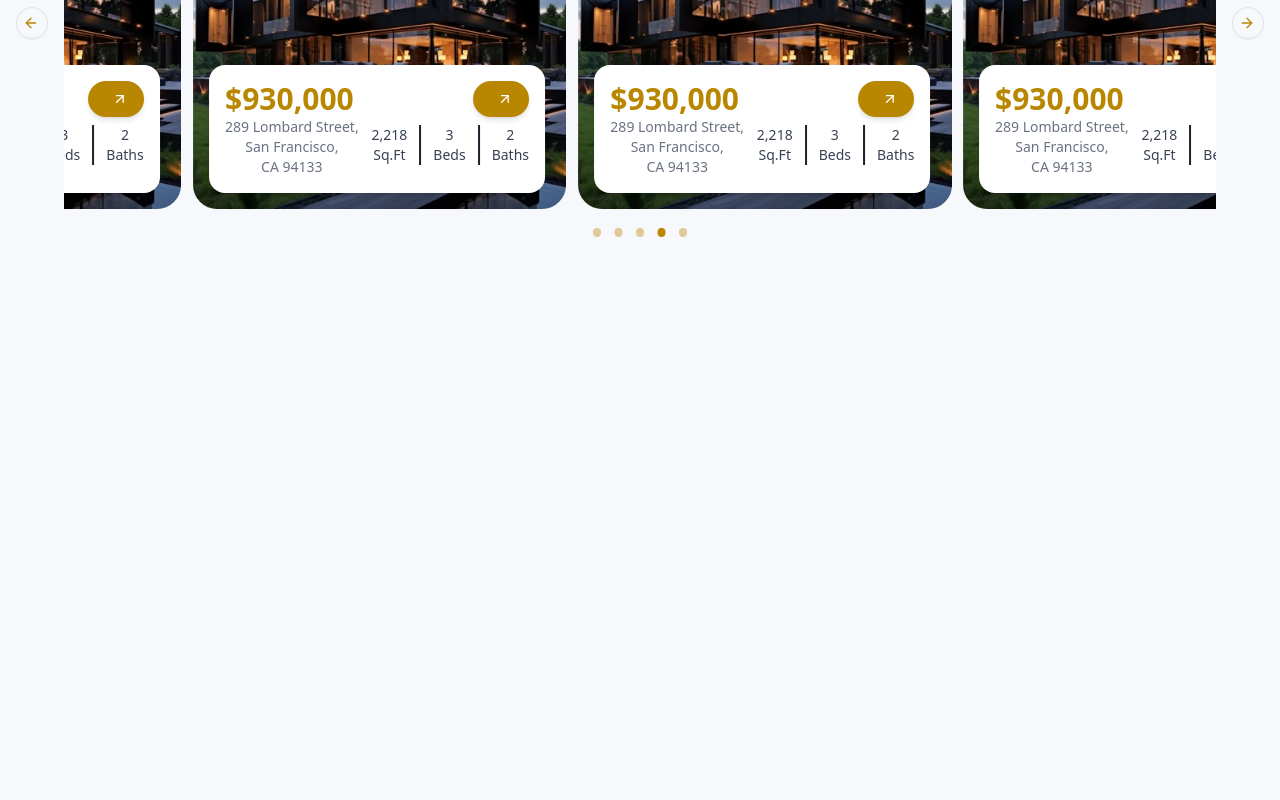
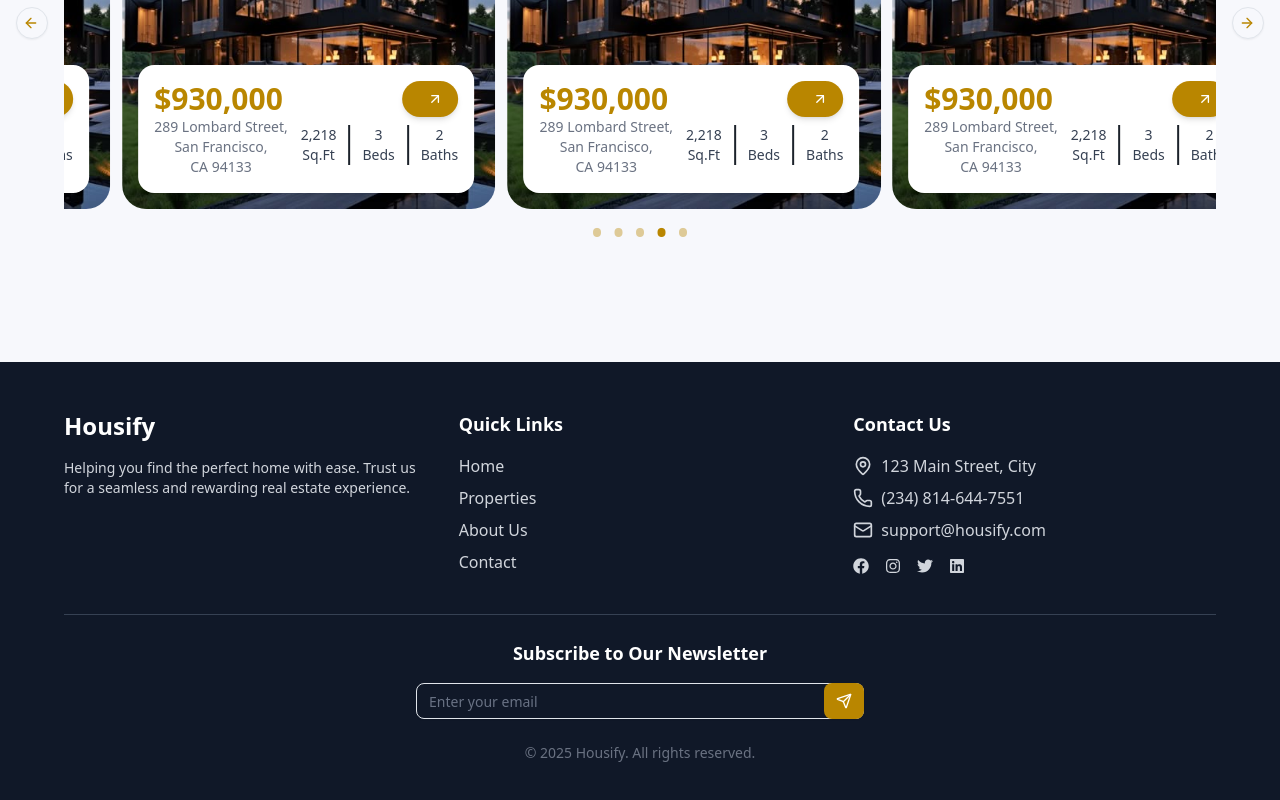
Before and after one commit to Harziz712/housify, a React (Vite) app: page / in a window 1280 px wide. Shown: the part 3069-3869 px from the top of the page. Before the commit the page ends 3431 px from the top, so only its background shows below. Built offline with nearby package versions, Linux system fonts and the light colour scheme.

Commit message:
description and key words added for seo

```diff
--- a/src/App.tsx
+++ b/src/App.tsx
@@ -1,5 +1,6 @@
 import About from "./components/about"
 import Discover from "./components/discover"
+import { Footer } from "./components/footer"
 import Home from "./components/home"
 import Navbar from "./components/navbar"
 import Property from "./components/property"
@@ -15,6 +16,7 @@ const App = () => {
       <Discover/>
       <About/>
       <Property/>
+      <Footer/>
       </div>
     </div>
   )
--- a/src/components/footer.tsx
+++ b/src/components/footer.tsx
@@ -15,7 +15,6 @@ export const Footer = () => {
           </p>
         </div>
 
-        {/* Quick Links */}
         <div>
           <h3 className="text-lg font-semibold text-white">Quick Links</h3>
           <ul className="mt-4 space-y-2">
@@ -26,12 +25,11 @@ export const Footer = () => {
           </ul>
         </div>
 
-        {/* Contact & Socials */}
         <div>
           <h3 className="text-lg font-semibold text-white">Contact Us</h3>
           <div className="mt-4 space-y-2">
             <p className="flex items-center gap-2"><MapPin className="h-5 w-5" /> 123 Main Street, City</p>
-            <p className="flex items-center gap-2"><Phone className="h-5 w-5" /> (123) 456-7890</p>
+            <p className="flex items-center gap-2"><Phone className="h-5 w-5" /> (234) 814-644-7551</p>
             <p className="flex items-center gap-2"><Mail className="h-5 w-5" /> support@housify.com</p>
           </div>
           <div className="flex gap-4 mt-4">
@@ -43,7 +41,6 @@ export const Footer = () => {
         </div>
       </div>
 
-      {/* Newsletter Subscription */}
       <div className="max-w-7xl mx-auto mt-10 border-t border-gray-700 pt-6 text-center">
         <h3 className="text-lg font-semibold text-white">Subscribe to Our Newsletter</h3>
         <div className="flex justify-center mt-4">
@@ -56,7 +53,6 @@ export const Footer = () => {
         </div>
       </div>
 
-      {/* Copyright */}
       <div className="text-center text-sm mt-6 text-gray-500">
         &copy; {new Date().getFullYear()} Housify. All rights reserved.
       </div>
```
